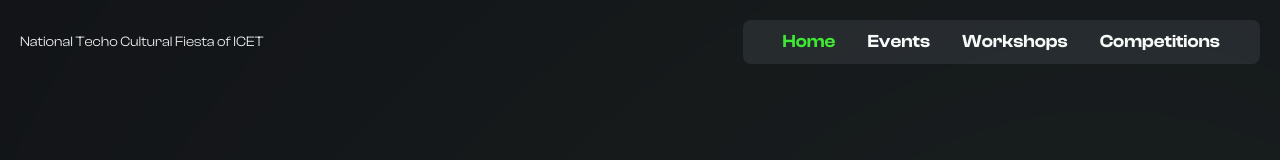
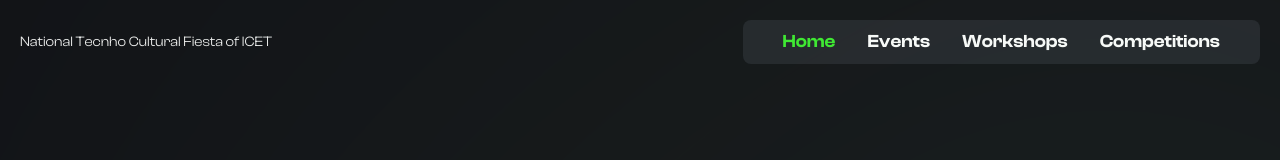
Before and after one commit to DarkPhoenix2704/obsqura-home, a Next.js app: page / in a window 1280 px wide. Shown: the top 160 px of the page. Built offline with nearby package versions, Linux system fonts and the light colour scheme.

Commit message:
Update NavBar.jsx

```diff
--- a/components/NavBar.jsx
+++ b/components/NavBar.jsx
@@ -8,7 +8,7 @@ const NavBar = () => {
     <div className="flex z-[10] flex-row items-center justify-between">
       <Link href="/">
         <h1 className="text-white-100 text-sm">
-          National Techo Cultural Fiesta of ICET
+          National Tecnho Cultural Fiesta of ICET
         </h1>
       </Link>
       <FaBars className="text-white-1000 focus:transform focus:rotate-90 z-[2000] block rounded-md md:hidden bg-shark-950 p-1 w-8 h-8" />
```
